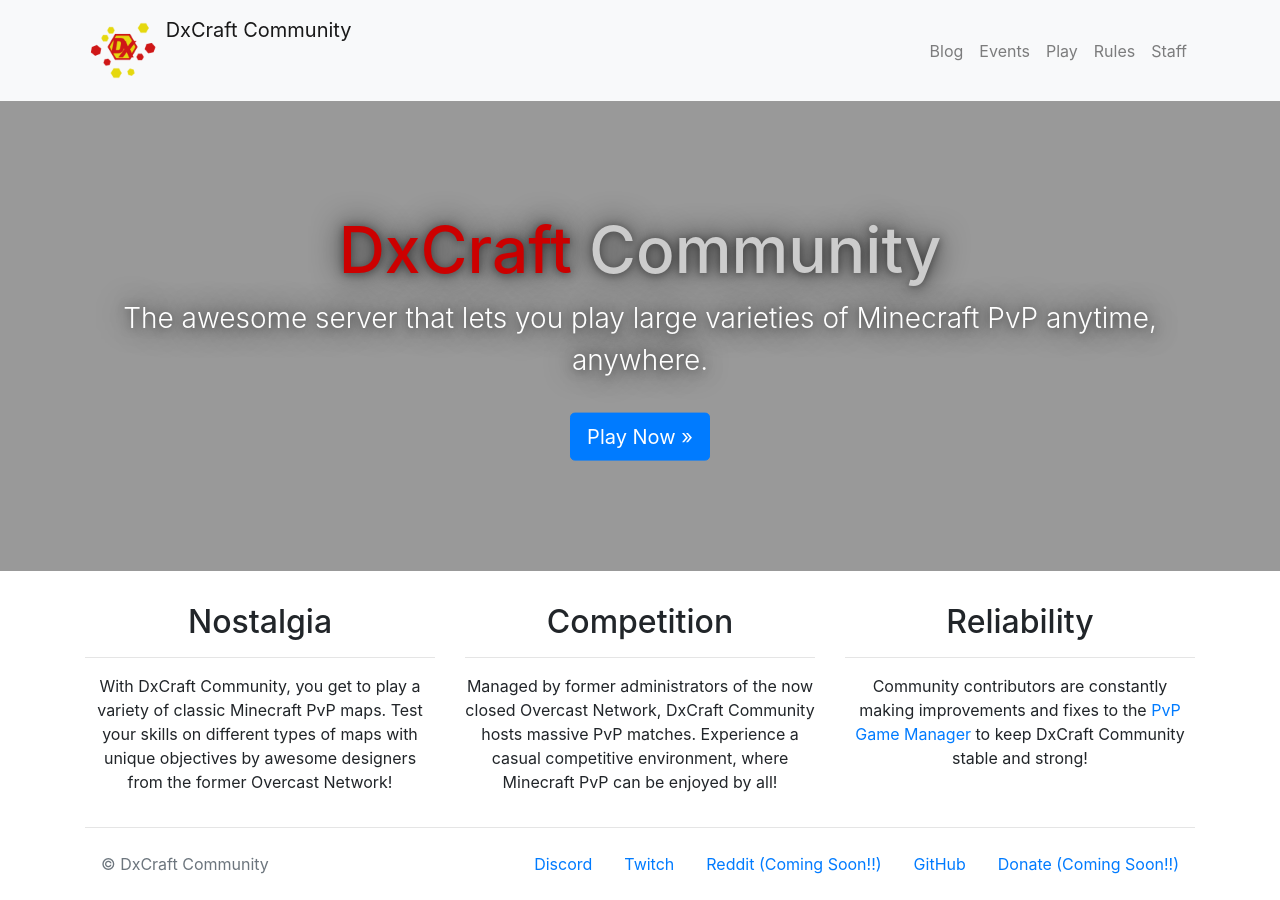
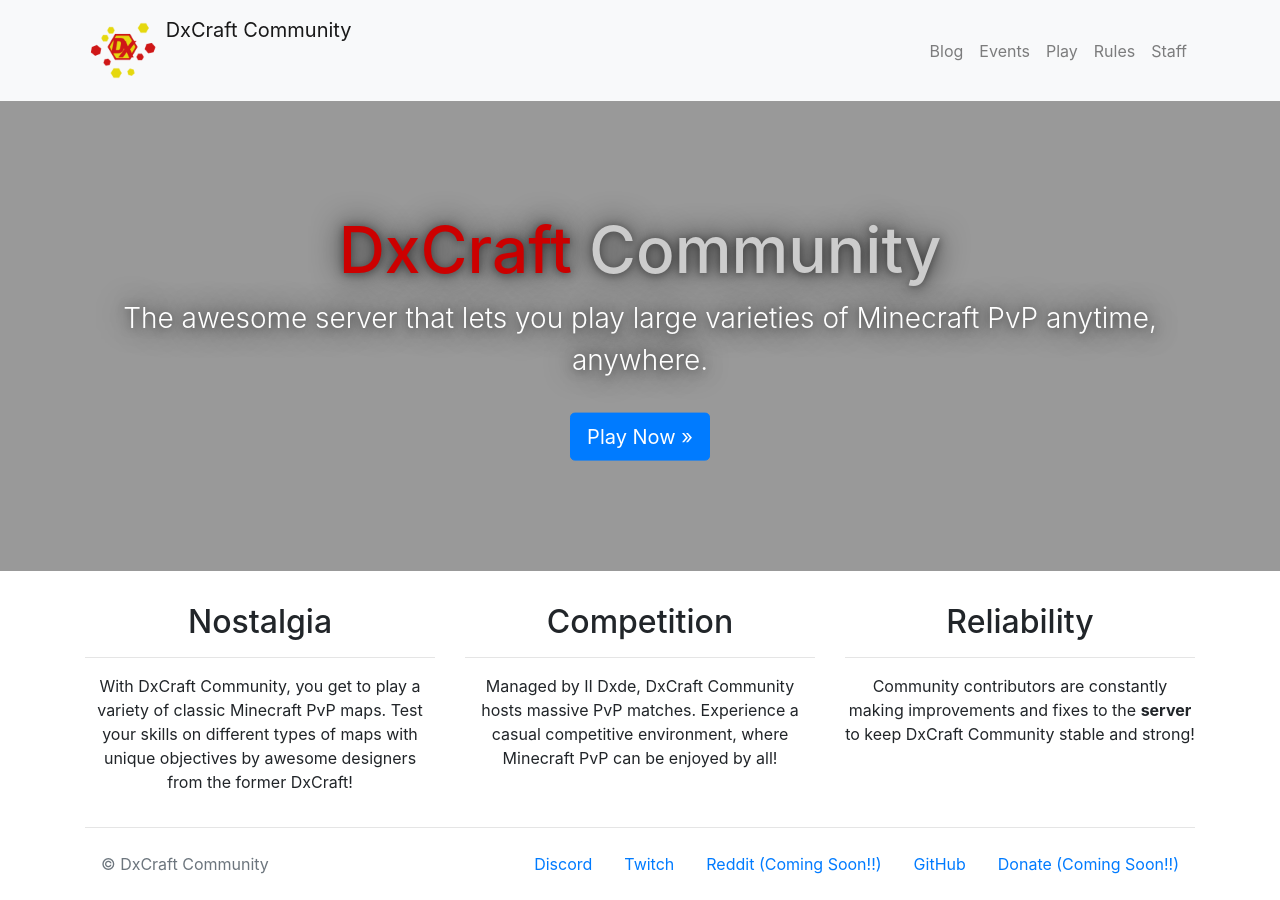
Before and after one commit to DxCraft/dxcraft.github.io, a Jekyll site: the page built from _pages/index.html, in a window 1280 px wide. Built offline with Jekyll 4.4.1, drawn with Linux system fonts in a browser that asks for light colours; nearby versions of some CDN libraries.

Commit message:
Update index.html

```diff
--- a/_pages/index.html
+++ b/_pages/index.html
@@ -10,17 +10,17 @@
     <div class="col-md-4">
       <h2>Nostalgia</h2>
       <hr>
-      <p>With {{ site.title }}, you get to play a variety of classic Minecraft PvP maps. Test your skills on different types of maps with unique objectives by awesome designers from the former Overcast Network!</p>
+      <p>With {{ site.title }}, you get to play a variety of classic Minecraft PvP maps. Test your skills on different types of maps with unique objectives by awesome designers from the former DxCraft!</p>
     </div>
     <div class="col-md-4">
       <h2>Competition</h2>
       <hr>
-      <p>Managed by former administrators of the now closed Overcast Network, {{ site.title }} hosts massive PvP matches. Experience a casual competitive environment, where Minecraft PvP can be enjoyed by all!</p>
+      <p>Managed by II Dxde, {{ site.title }} hosts massive PvP matches. Experience a casual competitive environment, where Minecraft PvP can be enjoyed by all!</p>
     </div>
     <div class="col-md-4">
       <h2>Reliability</h2>
       <hr>
-      <p>Community contributors are constantly making improvements and fixes to the <a href="https://github.com/PGMDev/PGM" target="_blank">PvP Game Manager</a> to keep {{ site.title }} stable and strong!</p>
+      <p>Community contributors are constantly making improvements and fixes to the <strong>server</strong> to keep {{ site.title }} stable and strong!</p>
     </div>
   </div>
 </div>
```
